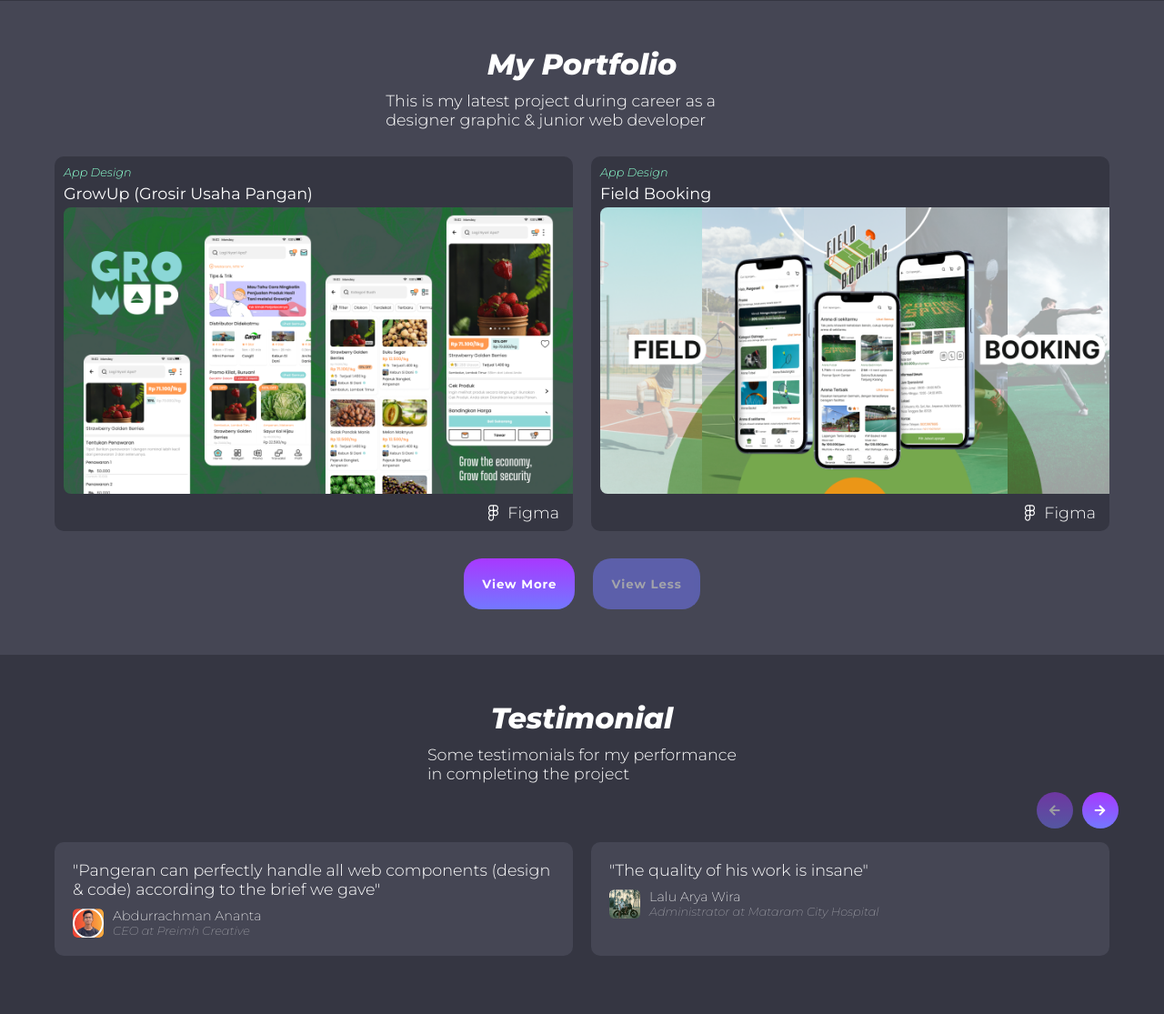
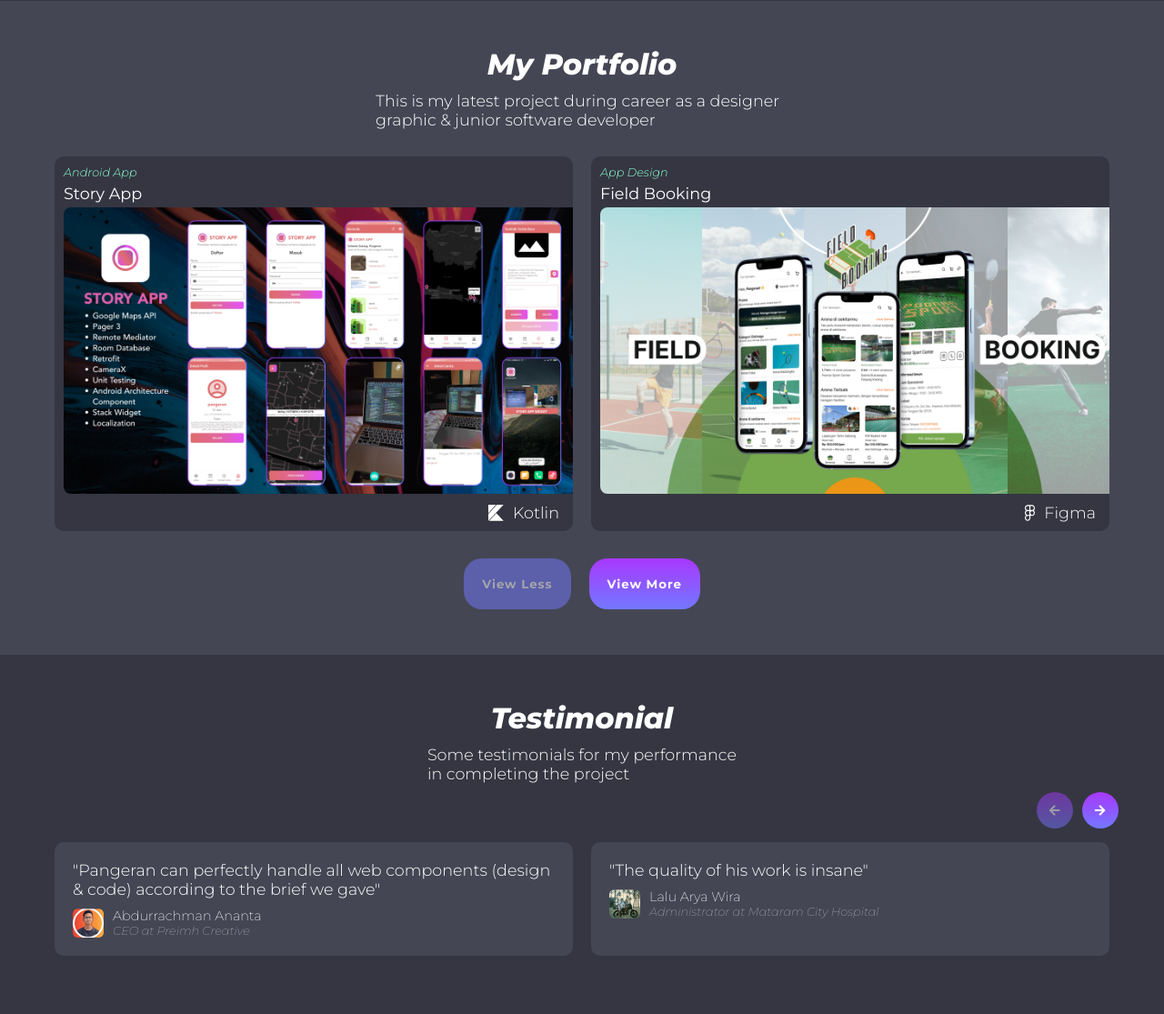
Before and after one commit to Pangeranmw/pangeranmw.github.io, a PHP site: page / in a window 1280 px wide. Shown: the part 1549-2664 px from the top of the page at 91% size. Run offline with PHP 8.4, Linux system fonts and the light colour scheme; some libraries are stand-ins or nearby versions.

Commit message:
update data

```diff
--- a/index.html
+++ b/index.html
@@ -130,13 +130,24 @@
       <a class="anchor" id="portfolio"></a>
       <div class="title">
         <h3>My Portfolio</h3>
-        <p>This is my latest project during career as a designer graphic & junior web developer</p>
+        <p>This is my latest project during career as a designer graphic & junior software developer</p>
       </div>
       <div class="item-container" id="portfolio-item">
-        <a href="https://www.figma.com/proto/FfKjJ77dSOtwyWEJfV7Zi2/GROWUP?page-id=0%3A1&node-id=315%3A2675&viewport=241%2C48%2C0.03&scaling=scale-down&starting-point-node-id=2%3A4" class="item" target="_blank">
+        <a href="https://drive.google.com/file/d/1c0FrM5AGiKw6doSAkOuRs02QqpawpvJ0/view?usp=sharing" class="item" target="_blank">
+          <div class="item-service">Android App</div>
+          <div class="item-name">Story App</div>
+          <img src="assets/img-storyapp.jpg" alt="">
+          <div class="item-tools">
+            <div class="tool">
+              <img src="assets/ic-kotlin.svg" alt="">
+              <p>Kotlin</p>
+            </div>
+          </div>
+        </a>
+        <a href="https://docs.google.com/presentation/d/1xgymqCMxdBf-NDIV_I_EW2LSEKmVDW7fLpOGWbcO9FQ/present?slide=id.p" class="item" target="_blank">
           <div class="item-service">App Design</div>
-          <div class="item-name">GrowUp (Grosir Usaha Pangan)</div>
-          <img src="assets/img-growup.png" alt="">
+          <div class="item-name">Field Booking</div>
+          <img src="assets/img-fieldbooking.png" alt="">
           <div class="item-tools">
             <div class="tool">
               <img src="assets/ic-figma.svg" alt="">
@@ -144,10 +155,10 @@
             </div>
           </div>
         </a>
-        <a href="https://docs.google.com/presentation/d/1xgymqCMxdBf-NDIV_I_EW2LSEKmVDW7fLpOGWbcO9FQ/present?slide=id.p" class="item" target="_blank">
+        <a href="https://www.figma.com/proto/FfKjJ77dSOtwyWEJfV7Zi2/GROWUP?page-id=0%3A1&node-id=315%3A2675&viewport=241%2C48%2C0.03&scaling=scale-down&starting-point-node-id=2%3A4" class="item hide" target="_blank">
           <div class="item-service">App Design</div>
-          <div class="item-name">Field Booking</div>
-          <img src="assets/img-fieldbooking.png" alt="">
+          <div class="item-name">GrowUp (Grosir Usaha Pangan)</div>
+          <img src="assets/img-growup.png" alt="">
           <div class="item-tools">
             <div class="tool">
               <img src="assets/ic-figma.svg" alt="">
@@ -237,8 +248,8 @@
           </div>
         </a>
       </div>
-      <button class="" id="btn-more" style="padding: 20px; margin-right: 20px;">View More</button>
-      <button class="disable" id="btn-less" style="padding: 20px; background-image: none; background-color: var(--blue);">View Less</button>
+      <button class="disable" id="btn-less" style="margin-right: 20px; padding: 20px; background-image: none; background-color: var(--blue);">View Less</button>
+      <button class="" id="btn-more" style="padding: 20px; ">View More</button>
     </section>
     <section class="testimonial-container">
       <a class="anchor" id="testimonial"></a>
--- a/style.css
+++ b/style.css
@@ -848,14 +848,6 @@ footer .item-container a:hover{
     flex-basis: 10%;
   }
 }
-@media only screen and (max-width: 384px) {
-  .service-container .dropdown .list p{
-    flex-basis: 50%;
-  }
-  .service-container .dropdown .list button{
-    flex-basis: 50%;
-  }
-}
 @keyframes slideY {
   from {
     transform: translateY(-100%);
```
Also changed, not shown: assets/img-storyapp.jpg (added).
